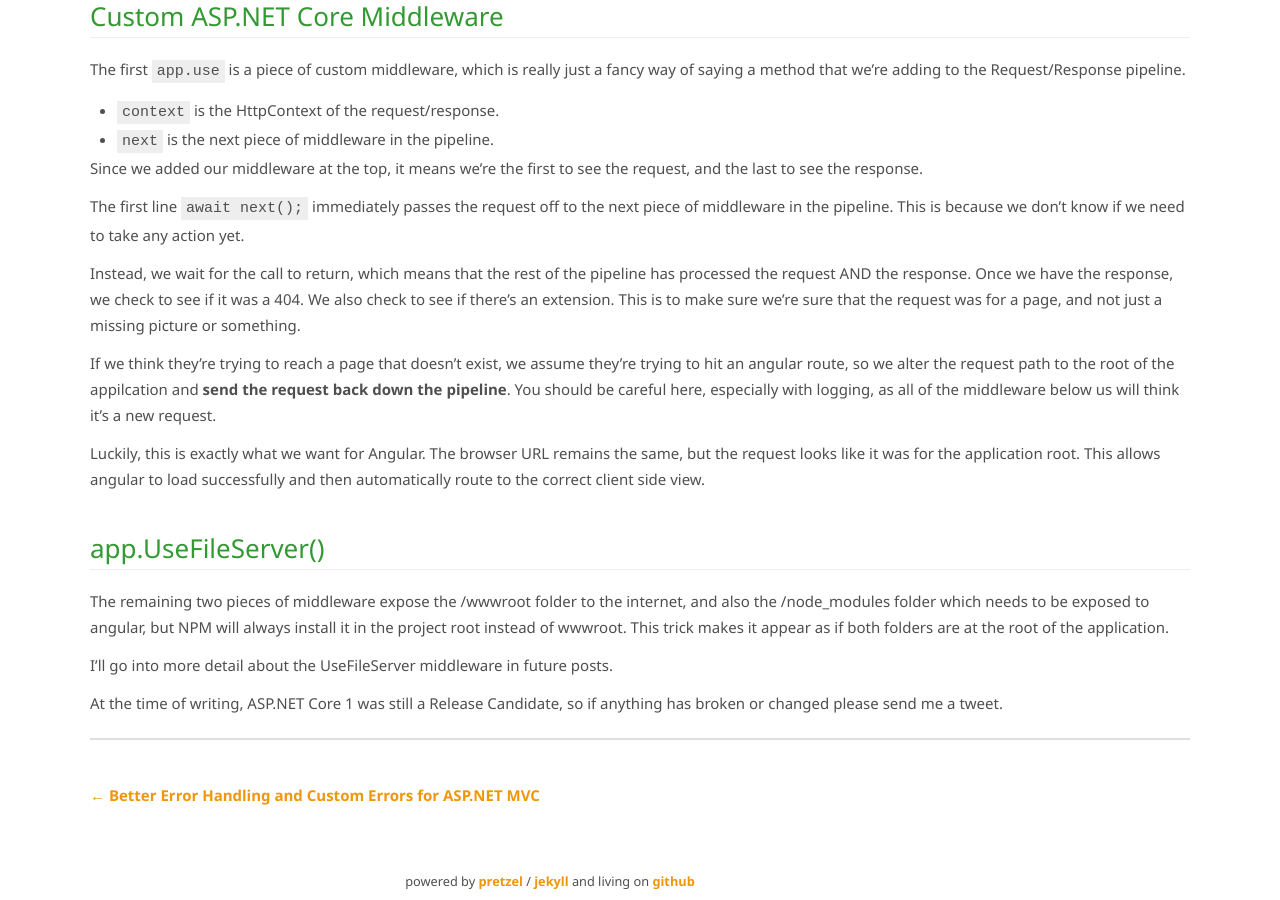
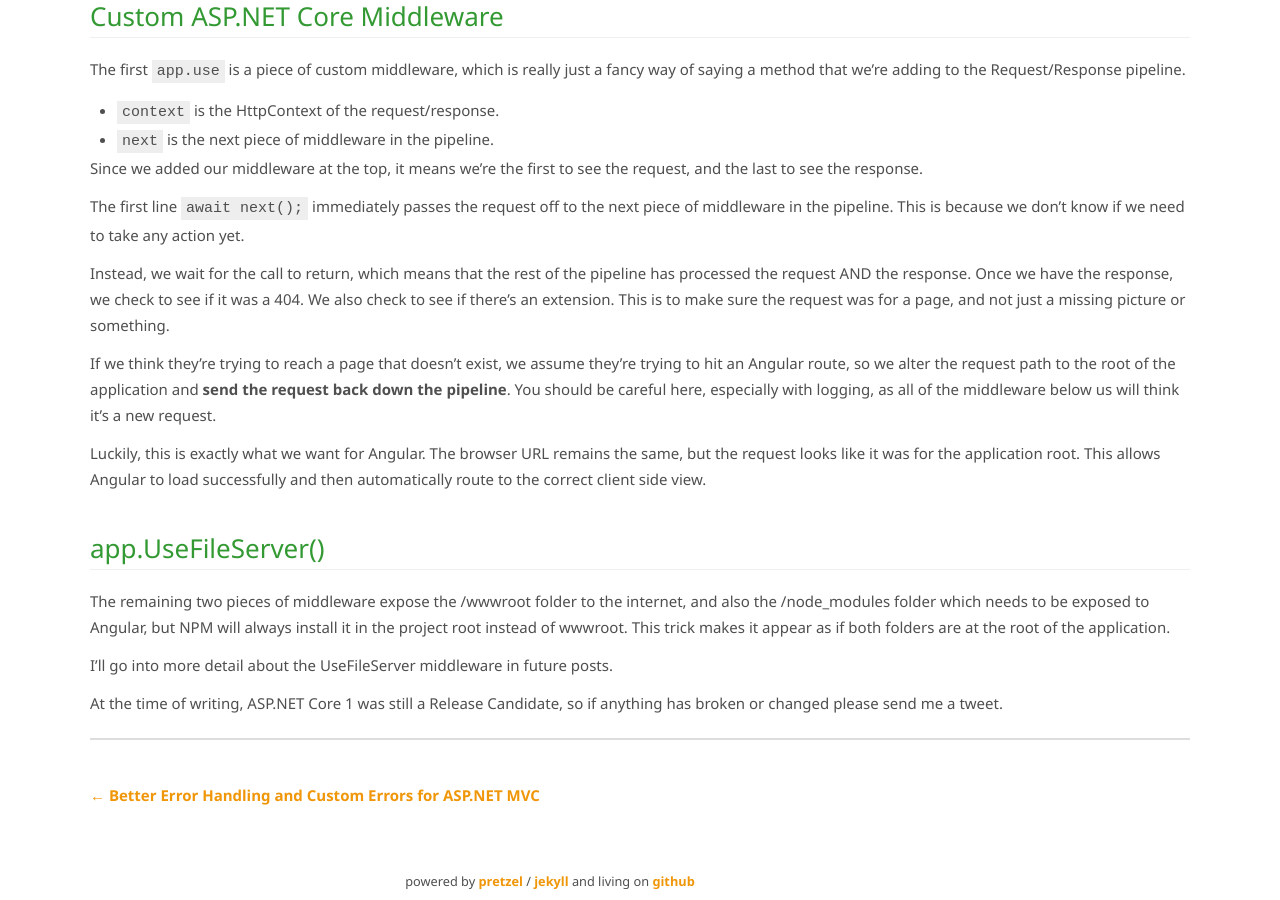
Before and after one commit to bjcull/bjcull.github.com, a Jekyll site: the page built from _posts/2016-01-21-angular2-routing-with-asp-net-core-1.md, in a window 1280 px wide and 900 px high, scrolled down 1390 px. Built offline with Jekyll 4.4.1, drawn with Linux system fonts in a browser that asks for light colours; nearby versions of some CDN libraries; comment, search, counter and statistics services are not loaded; some of the changed text lies outside the part shown.

Commit message:
Fixed spelling mistakes and some sentences

```diff
--- a/_posts/2016-01-21-angular2-routing-with-asp-net-core-1.md
+++ b/_posts/2016-01-21-angular2-routing-with-asp-net-core-1.md
@@ -28,7 +28,7 @@ Here is what you need to put into your `startup.cs` to get your angular 2 app se
                 // Rewrite request to use app root
                 if (context.Response.StatusCode == 404 && !Path.HasExtension(context.Request.Path.Value))
                 {
-                    context.Request.Path = "/app/index.html"; // Put your angular root page here
+                    context.Request.Path = "/app/index.html"; // Put your Angular root page here
                     await next();
                 }
             });
@@ -63,17 +63,17 @@ Since we added our middleware at the top, it means we're the first to see the re
 The first line `await next();` immediately passes the request off to the next piece of middleware in the pipeline. This is because we don't know if we need to take any action yet.
 
 Instead, we wait for the call to return, which means that the rest of the pipeline has processed the request AND the response. Once we have the response, we check to see if it was a 404.
-We also check to see if there's an extension. This is to make sure we're sure that the request was for a page, and not just a missing picture or something.
+We also check to see if there's an extension. This is to make sure the request was for a page, and not just a missing picture or something.
 
-If we think they're trying to reach a page that doesn't exist, we assume they're trying to hit an angular route, so we alter the request path to the root of the appilcation and
+If we think they're trying to reach a page that doesn't exist, we assume they're trying to hit an Angular route, so we alter the request path to the root of the application and
 **send the request back down the pipeline**. You should be careful here, especially with logging, as all of the middleware below us will think it's a new request.
 
-Luckily, this is exactly what we want for Angular. The browser URL remains the same, but the request looks like it was for the application root. This allows angular to load successfully
+Luckily, this is exactly what we want for Angular. The browser URL remains the same, but the request looks like it was for the application root. This allows Angular to load successfully
 and then automatically route to the correct client side view.
 
 ## app.UseFileServer()
 
-The remaining two pieces of middleware expose the /wwwroot folder to the internet, and also the /node_modules folder which needs to be exposed to angular, but NPM will always install it
+The remaining two pieces of middleware expose the /wwwroot folder to the internet, and also the /node_modules folder which needs to be exposed to Angular, but NPM will always install it
 in the project root instead of wwwroot. This trick makes it appear as if both folders are at the root of the application.
 
 I'll go into more detail about the UseFileServer middleware in future posts.
```
Also changed, not shown: other parts of _posts/2016-01-21-angular2-routing-with-asp-net-core-1.md (+4 -4 lines).
